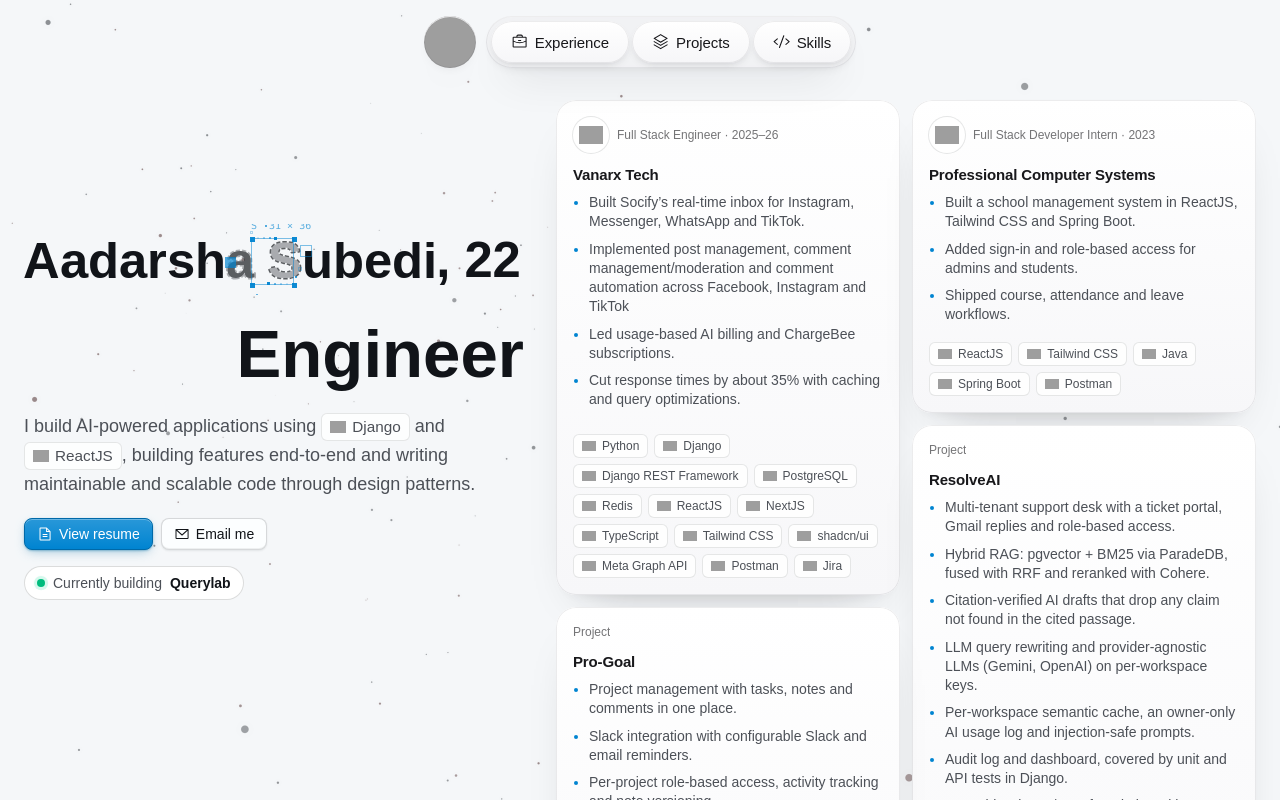
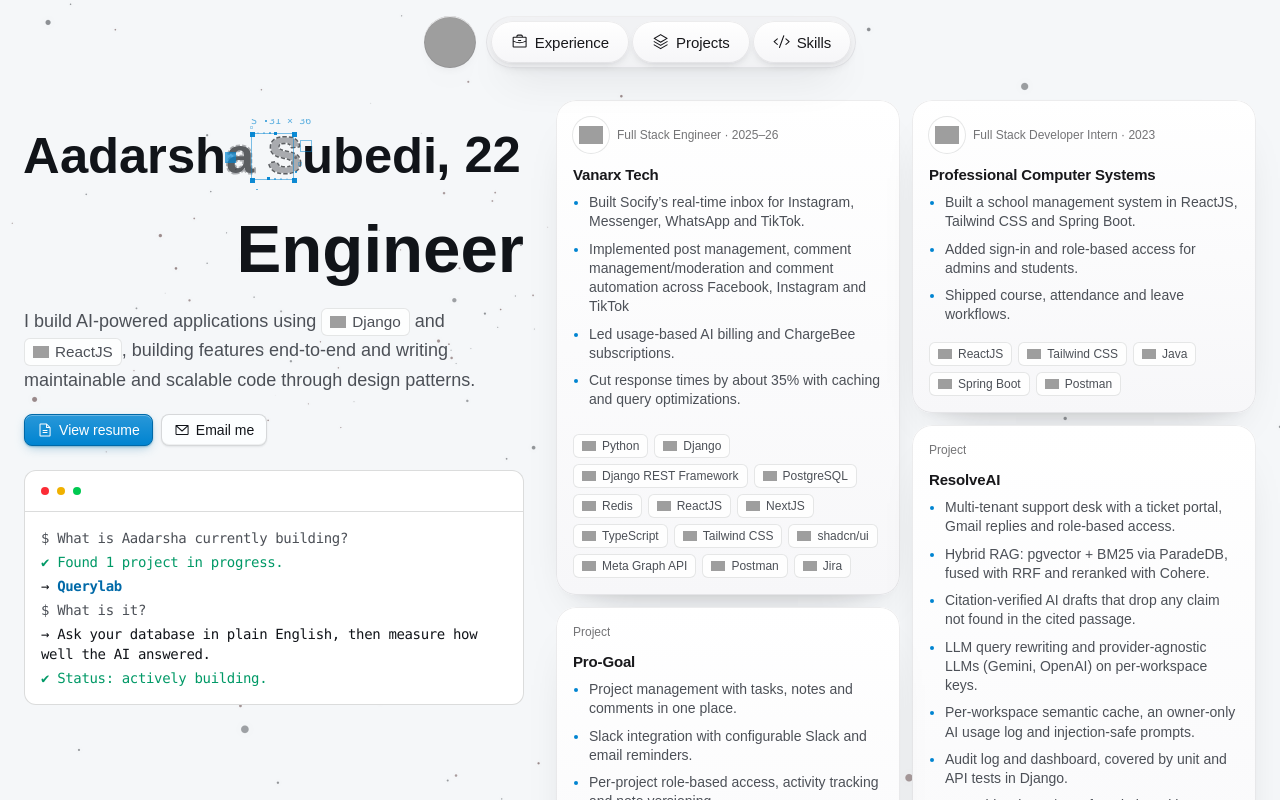
Before and after one commit to Aadarsha-Subedi/portfolio, a React (Vite) app: page / in a window 1280 px wide. Shown: the top 800 px of the page. Built offline with nearby package versions, Linux system fonts and the light colour scheme; grey boxes are pictures that could not be loaded; a web font is replaced by a local one.

Commit message:
Replace the currently-building pill with a Magic UI terminal
The terminal types out what Aadarsha is building (Querylab) and what it is,
line by line, under the hero buttons.

```diff
--- a/src/components/site/currently-building.tsx
+++ b/src/components/site/currently-building.tsx
@@ -1,34 +1,34 @@
-import { Tooltip } from "@base-ui/react/tooltip";
-
+import {
+	AnimatedSpan,
+	Terminal,
+	TypingAnimation,
+} from "@/components/ui/terminal";
 import { profile } from "@/content/resume";
 
 /*
- * A quiet pill under the hero buttons naming the project in progress. It goes
- * nowhere on click; hovering or focusing it shows the tagline.
+ * A small terminal under the hero buttons that types out a question about the
+ * project in progress and answers it, one line after another.
  */
 export function CurrentlyBuilding() {
 	const { name, tagline } = profile.building;
 	return (
-		<Tooltip.Root>
-			<Tooltip.Trigger
-				delay={150}
-				render={<span tabIndex={0} />}
-				className="border-ink/15 text-ink-2 inline-flex w-fit cursor-default items-center gap-2 rounded-full border bg-white px-3 py-1.5 text-sm outline-none focus-visible:ring-2 focus-visible:ring-sky-500"
-			>
-				<span className="relative flex size-2" aria-hidden>
-					<span className="absolute inline-flex size-full animate-ping rounded-full bg-emerald-400 opacity-75" />
-					<span className="relative inline-flex size-2 rounded-full bg-emerald-500" />
+		<Terminal className="text-ink mt-2 max-w-[34rem]">
+			<TypingAnimation className="text-ink-2">
+				$ What is Aadarsha currently building?
+			</TypingAnimation>
+			<AnimatedSpan className="text-emerald-600">
+				✔ Found 1 project in progress.
+			</AnimatedSpan>
+			<AnimatedSpan>
+				<span>
+					→ <span className="font-semibold text-sky-700">{name}</span>
 				</span>
-				Currently building
-				<span className="text-ink font-semibold">{name}</span>
-			</Tooltip.Trigger>
-			<Tooltip.Portal>
-				<Tooltip.Positioner side="bottom" align="start" sideOffset={8}>
-					<Tooltip.Popup className="bg-ink max-w-xs origin-[var(--transform-origin)] rounded-lg px-3 py-2 text-sm text-white shadow-lg transition-[transform,opacity] duration-150 data-[ending-style]:scale-95 data-[ending-style]:opacity-0 data-[starting-style]:scale-95 data-[starting-style]:opacity-0">
-						{tagline}
-					</Tooltip.Popup>
-				</Tooltip.Positioner>
-			</Tooltip.Portal>
-		</Tooltip.Root>
+			</AnimatedSpan>
+			<TypingAnimation className="text-ink-2">$ What is it?</TypingAnimation>
+			<AnimatedSpan className="whitespace-pre-wrap">{`→ ${tagline}`}</AnimatedSpan>
+			<AnimatedSpan className="text-emerald-600">
+				✔ Status: actively building.
+			</AnimatedSpan>
+		</Terminal>
 	);
 }
--- /dev/null
+++ b/src/components/ui/terminal.tsx
@@ -0,0 +1,301 @@
+/* Magic UI's Terminal (magicui.design/docs/components/terminal), restyled to the site's palette. */
+import {
+	Children,
+	createContext,
+	useContext,
+	useEffect,
+	useMemo,
+	useRef,
+	useState,
+	type ComponentType,
+	type RefAttributes,
+} from "react";
+import {
+	motion,
+	useInView,
+	type DOMMotionComponents,
+	type HTMLMotionProps,
+	type MotionProps,
+} from "motion/react";
+
+import { cn } from "@/lib/utils";
+
+interface SequenceContextValue {
+	completeItem: (index: number) => void;
+	activeIndex: number;
+	sequenceStarted: boolean;
+}
+
+const SequenceContext = createContext<SequenceContextValue | null>(null);
+
+const useSequence = () => useContext(SequenceContext);
+
+const ItemIndexContext = createContext<number | null>(null);
+const useItemIndex = () => useContext(ItemIndexContext);
+
+const motionElements = {
+	article: motion.article,
+	div: motion.div,
+	h1: motion.h1,
+	h2: motion.h2,
+	h3: motion.h3,
+	h4: motion.h4,
+	h5: motion.h5,
+	h6: motion.h6,
+	li: motion.li,
+	p: motion.p,
+	section: motion.section,
+	span: motion.span,
+} as const;
+
+type MotionElementType = Extract<
+	keyof DOMMotionComponents,
+	keyof typeof motionElements
+>;
+type TerminalTypingMotionComponent = ComponentType<
+	Omit<HTMLMotionProps<"span">, "ref"> & RefAttributes<HTMLElement>
+>;
+
+interface AnimatedSpanProps extends MotionProps {
+	children: React.ReactNode;
+	delay?: number;
+	className?: string;
+	startOnView?: boolean;
+}
+
+export const AnimatedSpan = ({
+	children,
+	delay = 0,
+	className,
+	startOnView = false,
+	...props
+}: AnimatedSpanProps) => {
+	const elementRef = useRef<HTMLDivElement | null>(null);
+	const isInView = useInView(elementRef as React.RefObject<Element>, {
+		amount: 0.3,
+		once: true,
+	});
+
+	const sequence = useSequence();
+	const itemIndex = useItemIndex();
+	const [hasStarted, setHasStarted] = useState(false);
+	useEffect(() => {
+		if (!sequence || itemIndex === null) return;
+		if (!sequence.sequenceStarted) return;
+		if (hasStarted) return;
+		if (sequence.activeIndex === itemIndex) {
+			setHasStarted(true);
+		}
+	}, [sequence, hasStarted, itemIndex]);
+
+	const shouldAnimate = sequence ? hasStarted : startOnView ? isInView : true;
+
+	return (
+		<motion.div
+			ref={elementRef}
+			initial={{ opacity: 0, y: -5 }}
+			animate={shouldAnimate ? { opacity: 1, y: 0 } : { opacity: 0, y: -5 }}
+			transition={{ duration: 0.3, delay: sequence ? 0 : delay / 1000 }}
+			className={cn("grid text-sm font-normal tracking-tight", className)}
+			onAnimationComplete={() => {
+				if (!sequence) return;
+				if (itemIndex === null) return;
+				sequence.completeItem(itemIndex);
+			}}
+			{...props}
+		>
+			{children}
+		</motion.div>
+	);
+};
+
+interface TypingAnimationProps extends Omit<MotionProps, "children"> {
+	children: string;
+	className?: string;
+	duration?: number;
+	delay?: number;
+	as?: MotionElementType;
+	startOnView?: boolean;
+}
+
+export const TypingAnimation = ({
+	children,
+	className,
+	duration = 60,
+	delay = 0,
+	as: Component = "span",
+	startOnView = true,
+	...props
+}: TypingAnimationProps) => {
+	if (typeof children !== "string") {
+		throw new Error("TypingAnimation: children must be a string. Received:");
+	}
+
+	const MotionComponent = motionElements[
+		Component
+	] as TerminalTypingMotionComponent;
+
+	const [displayedText, setDisplayedText] = useState<string>("");
+	const [started, setStarted] = useState(false);
+	const elementRef = useRef<HTMLElement | null>(null);
+	const isInView = useInView(elementRef as React.RefObject<Element>, {
+		amount: 0.3,
+		once: true,
+	});
+
+	const sequence = useSequence();
+	const itemIndex = useItemIndex();
+	const hasSequence = sequence !== null;
+	const sequenceStarted = sequence?.sequenceStarted ?? false;
+	const sequenceActiveIndex = sequence?.activeIndex ?? null;
+	const sequenceCompleteItemRef = useRef<
+		SequenceContextValue["completeItem"] | null
+	>(null);
+	const sequenceItemIndexRef = useRef<number | null>(null);
+
+	useEffect(() => {
+		sequenceCompleteItemRef.current = sequence?.completeItem ?? null;
+		sequenceItemIndexRef.current = itemIndex;
+	}, [sequence?.completeItem, itemIndex]);
+
+	useEffect(() => {
+		let startTimeout: ReturnType<typeof setTimeout> | null = null;
+
+		if (hasSequence && itemIndex !== null) {
+			if (sequenceStarted && !started && sequenceActiveIndex === itemIndex) {
+				setStarted(true);
+			}
+		} else if (!startOnView || isInView) {
+			startTimeout = setTimeout(() => setStarted(true), delay);
+		}
+
+		return () => {
+			if (startTimeout !== null) {
+				clearTimeout(startTimeout);
+			}
+		};
+	}, [
+		delay,
+		startOnView,
+		isInView,
+		started,
+		hasSequence,
+		sequenceActiveIndex,
+		sequenceStarted,
+		itemIndex,
+	]);
+
+	useEffect(() => {
+		let typingEffect: ReturnType<typeof setInterval> | null = null;
+
+		if (started) {
+			let i = 0;
+			typingEffect = setInterval(() => {
+				if (i < children.length) {
+					setDisplayedText(children.substring(0, i + 1));
+					i++;
+				} else {
+					if (typingEffect !== null) {
+						clearInterval(typingEffect);
+					}
+					const completeItem = sequenceCompleteItemRef.current;
+					const currentItemIndex = sequenceItemIndexRef.current;
+					if (completeItem && currentItemIndex !== null) {
+						completeItem(currentItemIndex);
+					}
+				}
+			}, duration);
+		}
+
+		return () => {
+			if (typingEffect !== null) {
+				clearInterval(typingEffect);
+			}
+		};
+	}, [children, duration, started]);
+
+	return (
+		<MotionComponent
+			ref={elementRef}
+			className={cn("text-sm font-normal tracking-tight", className)}
+			{...props}
+		>
+			{displayedText}
+		</MotionComponent>
+	);
+};
+
+interface TerminalProps {
+	children: React.ReactNode;
+	className?: string;
+	sequence?: boolean;
+	startOnView?: boolean;
+}
+
+export const Terminal = ({
+	children,
+	className,
+	sequence = true,
+	startOnView = true,
+}: TerminalProps) => {
+	const containerRef = useRef<HTMLDivElement | null>(null);
+	const isInView = useInView(containerRef as React.RefObject<Element>, {
+		amount: 0.3,
+		once: true,
+	});
+
+	const [activeIndex, setActiveIndex] = useState(0);
+	const sequenceHasStarted = sequence ? !startOnView || isInView : false;
+
+	const contextValue = useMemo<SequenceContextValue | null>(() => {
+		if (!sequence) return null;
+		return {
+			completeItem: (index: number) => {
+				setActiveIndex((current) =>
+					index === current ? current + 1 : current,
+				);
+			},
+			activeIndex,
+			sequenceStarted: sequenceHasStarted,
+		};
+	}, [sequence, activeIndex, sequenceHasStarted]);
+
+	const wrappedChildren = useMemo(() => {
+		if (!sequence) return children;
+		const array = Children.toArray(children);
+		return array.map((child, index) => (
+			<ItemIndexContext.Provider key={index} value={index}>
+				{child as React.ReactNode}
+			</ItemIndexContext.Provider>
+		));
+	}, [children, sequence]);
+
+	const content = (
+		<div
+			ref={containerRef}
+			className={cn(
+				"border-ink/15 z-0 h-full max-h-100 w-full max-w-lg rounded-xl border bg-white",
+				className,
+			)}
+		>
+			<div className="border-ink/15 flex flex-col gap-y-2 border-b p-4">
+				<div className="flex flex-row gap-x-2">
+					<div className="h-2 w-2 rounded-full bg-red-500"></div>
+					<div className="h-2 w-2 rounded-full bg-yellow-500"></div>
+					<div className="h-2 w-2 rounded-full bg-green-500"></div>
+				</div>
+			</div>
+			<pre className="p-4">
+				<code className="grid gap-y-1 overflow-auto">{wrappedChildren}</code>
+			</pre>
+		</div>
+	);
+
+	if (!sequence) return content;
+
+	return (
+		<SequenceContext.Provider value={contextValue}>
+			{content}
+		</SequenceContext.Provider>
+	);
+};
--- a/src/content/resume.ts
+++ b/src/content/resume.ts
@@ -13,7 +13,7 @@
 	/* The lines under the hero's designation. Tech names with a logo show as chips. */
 	intro:
 		"I build AI-powered applications using Django and ReactJS, building features end-to-end and writing maintainable and scalable code through design patterns.",
-	/* The project in progress, shown under the hero buttons with its tagline on hover. */
+	/* The project in progress, typed out in the terminal under the hero buttons. */
 	building: {
 		name: "Querylab",
 		tagline: "Ask your database in plain English, then measure how well the AI answered.",
```
